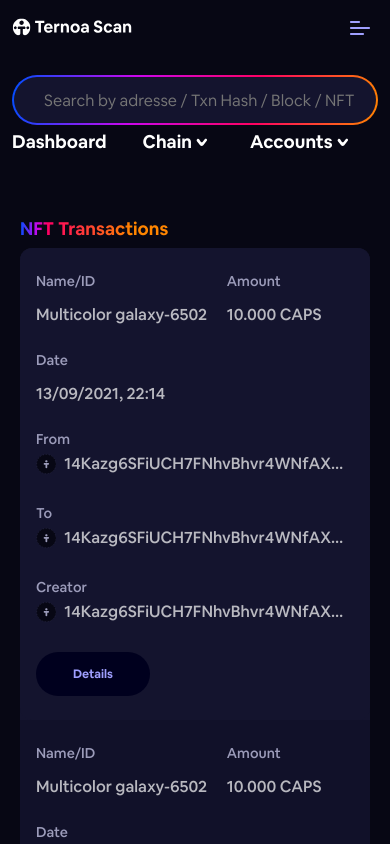
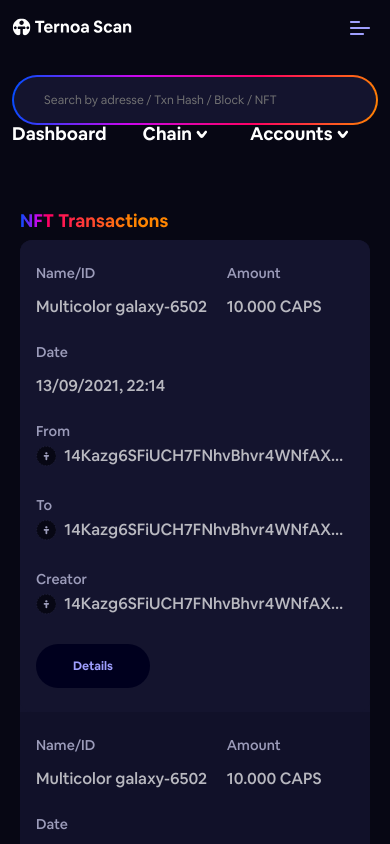
Before and after one commit to capsule-corp-ternoa/explorer, a Next.js app: page /nft/TransIndex in a window 390 px wide. Shown: the top 844 px of the page. Built offline with nearby package versions, Linux system fonts and the light colour scheme.

Commit message:
mobile searchbar

```diff
--- a/components/base/Header/Header.module.scss
+++ b/components/base/Header/Header.module.scss
@@ -35,6 +35,7 @@
     @media (max-width: 768px) {
         width: 100%;
         margin-bottom: 0px;
+        height: 50px;
     }
 }
 
@@ -53,6 +54,9 @@
     background-clip: content-box, border-box;
     box-shadow: 2px 1000px 1px $semi-blue inset;
     border-radius: 25px;
+    @media (max-width: 768px) {
+        font-size: 12px;
+    }
     @media (min-width: 768px) {
         width: 65%;
         // margin-top: 30px;
```
